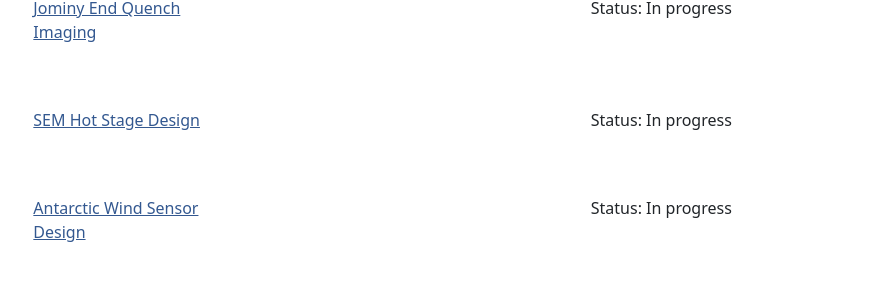
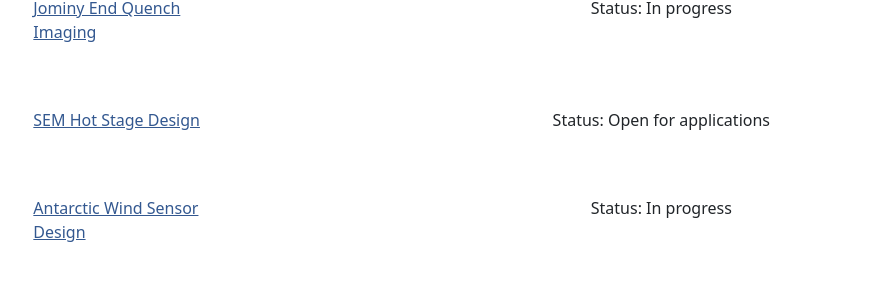
Before and after one commit to MechatronicSystems-Group/mechatronicsystems-group.github.io, a Jekyll site: the page built from projects.md, in a window 1280 px wide. Shown: the part 403-707 px from the top of the page, without its empty margins (196-1082 px from the left). Built offline with Jekyll 4.4.1, drawn with Linux system fonts in a browser that asks for light colours.

Commit message:
Update settings.yml

```diff
--- a/_data/settings.yml
+++ b/_data/settings.yml
@@ -12,7 +12,7 @@
 
 projects:
 - {name: 'Jominy End Quench Imaging', url: 'jominy-quench', status: 'In progress'}
-- {name: 'SEM Hot Stage Design', url: 'sem-hot-stage', status: 'In progress'}
+- {name: 'SEM Hot Stage Design', url: 'sem-hot-stage', status: 'Open for applications'}
 - {name: 'Antarctic Wind Sensor Design', url: 'wind-sensor', status: 'In progress'}
 - {name: 'Sea-Ice Field Extraction', url: 'sea-ice-LiDAR', status: 'In progress'}
 - {name: 'Low-cost Quadcopter Design', url: 'low-cost-quad', status: 'In progress'}
```
